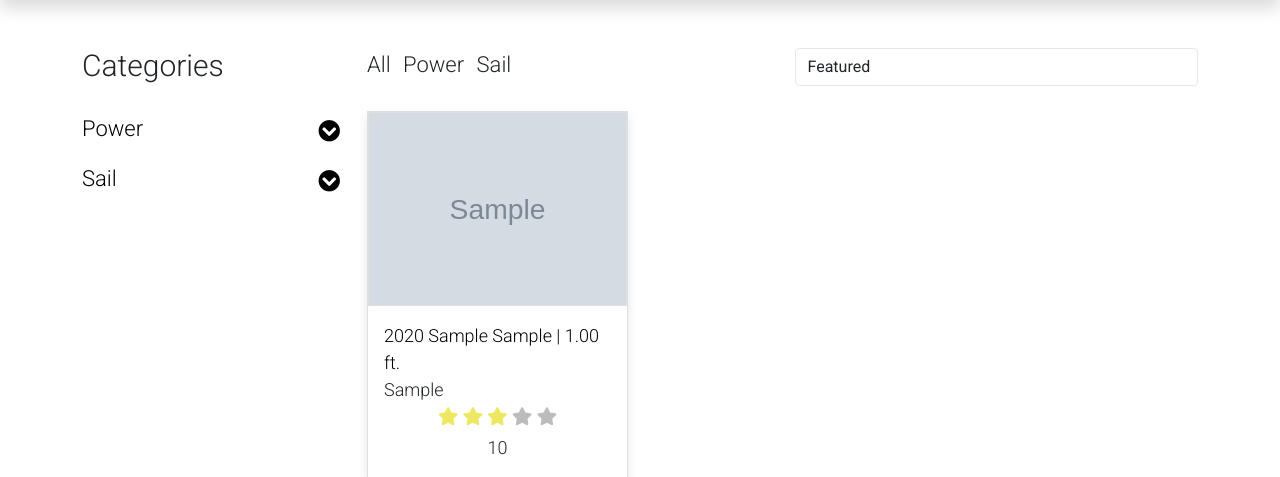
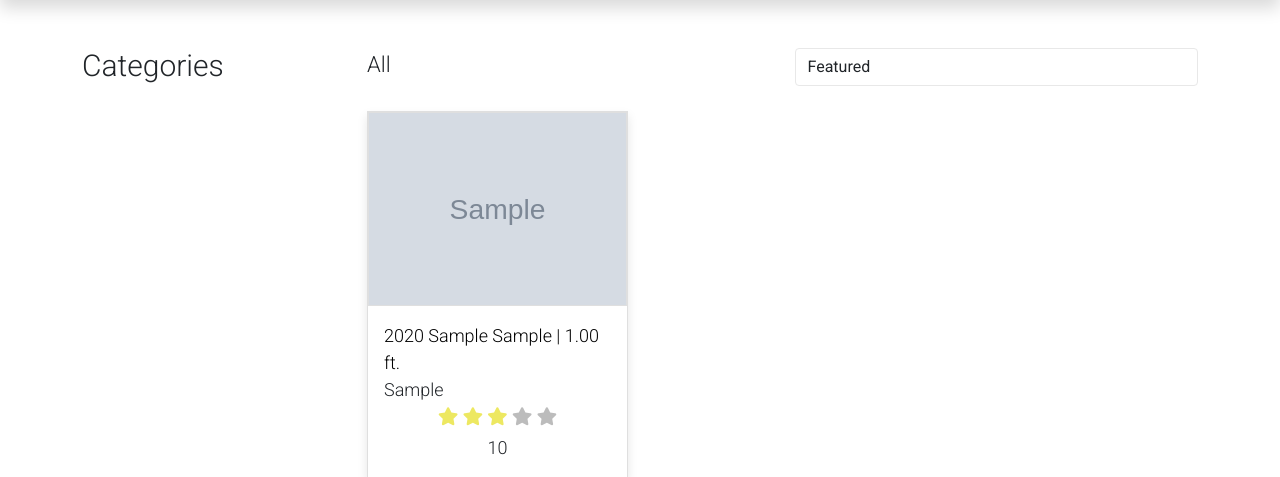
Before and after one commit to Megazorch/Yacht-Shop, a Django app: page /catalog/yachts/ in a window 1280 px wide. Shown: the part 132-609 px from the top of the page. Run offline with Django 4.2, Linux system fonts and the light colour scheme; tables that the repository leaves empty hold one stand-in row (values such as "Sample post"); grey boxes marked "Sample" are stand-in pictures; some libraries are stand-ins or nearby versions.

Commit message:
Made categories appear from Category instance, not hardcoded.

```diff
--- a/catalog/templates/shop.html
+++ b/catalog/templates/shop.html
@@ -15,24 +15,18 @@
             <div class="col-lg-3">
                 <h1 class="h2 pb-4">Categories</h1>
                 <ul class="list-unstyled templatemo-accordion">
+                    {% for category in categories %}
                         <li class="pb-3">
-                        <a class="collapsed d-flex justify-content-between h3 text-decoration-none" href="/catalog/yachts/?category=1">
-                            Power
+                            <a class="collapsed d-flex justify-content-between h3 text-decoration-none"
+                               href="/catalog/yachts/?category={{ forloop.counter }}">
+                                {{ category.category }}
                                 <i class="fa fa-fw fa-chevron-circle-down mt-1"></i>
                             </a>
                             <ul class="collapse show list-unstyled pl-3">
                                 <li><a class="text-decoration-none" href="#">None</a></li>
                             </ul>
                         </li>
-                    <li class="pb-3">
-                        <a class="collapsed d-flex justify-content-between h3 text-decoration-none" href="/catalog/yachts/?category=2">
-                            Sail
-                            <i class="pull-right fa fa-fw fa-chevron-circle-down mt-1"></i>
-                        </a>
-                        <ul id="collapseTwo" class="collapse list-unstyled pl-3">
-                            <li><a class="text-decoration-none" href="#">None</a></li>
-                        </ul>
-                    </li>
+                    {% endfor %}
                 </ul>
             </div>
 
@@ -43,12 +37,12 @@
                             <li class="list-inline-item">
                                 <a class="h3 text-dark text-decoration-none mr-3" href="/catalog/yachts/">All</a>
                             </li>
+                            {% for category in categories %}
                                 <li class="list-inline-item">
-                                <a class="h3 text-dark text-decoration-none mr-3" href="/catalog/yachts/?category=1">Power</a>
+                                    <a class="h3 text-dark text-decoration-none mr-3"
+                                    href="/catalog/yachts/?category={{ forloop.counter }}">{{ category.category }}</a>
                                 </li>
-                            <li class="list-inline-item">
-                                <a class="h3 text-dark text-decoration-none" href="/catalog/yachts/?category=2">Sail</a>
-                            </li>
+                            {% endfor %}
                         </ul>
                     </div>
                     <div class="col-md-6 pb-4">
```
Lines whose indentation alone changed are shown as unchanged.
